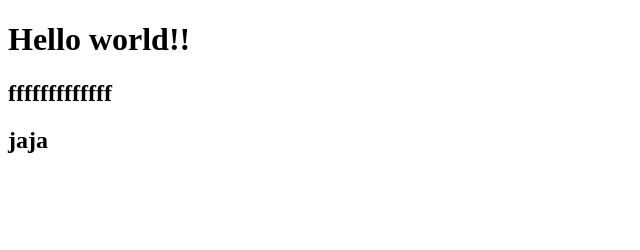
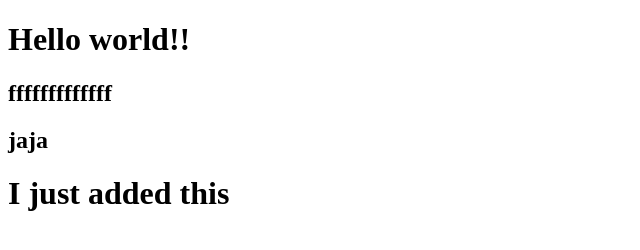
Before and after one commit to inwten/learngit, a plain HTML site: page index.html in a window 1280 px wide. Shown: the whole page, without its empty margins (0-640 px from the left). Drawn offline with Linux system fonts and the light colour scheme.

Commit message:
Hellokub

```diff
--- a/index.html
+++ b/index.html
@@ -9,5 +9,6 @@
     <h1>Hello world!!</h1>
     <h2>fffffffffffff</h2>
     <h2>jaja</h2>
+    <h1>I just added this</h1>
   </body>
 </html>
```
